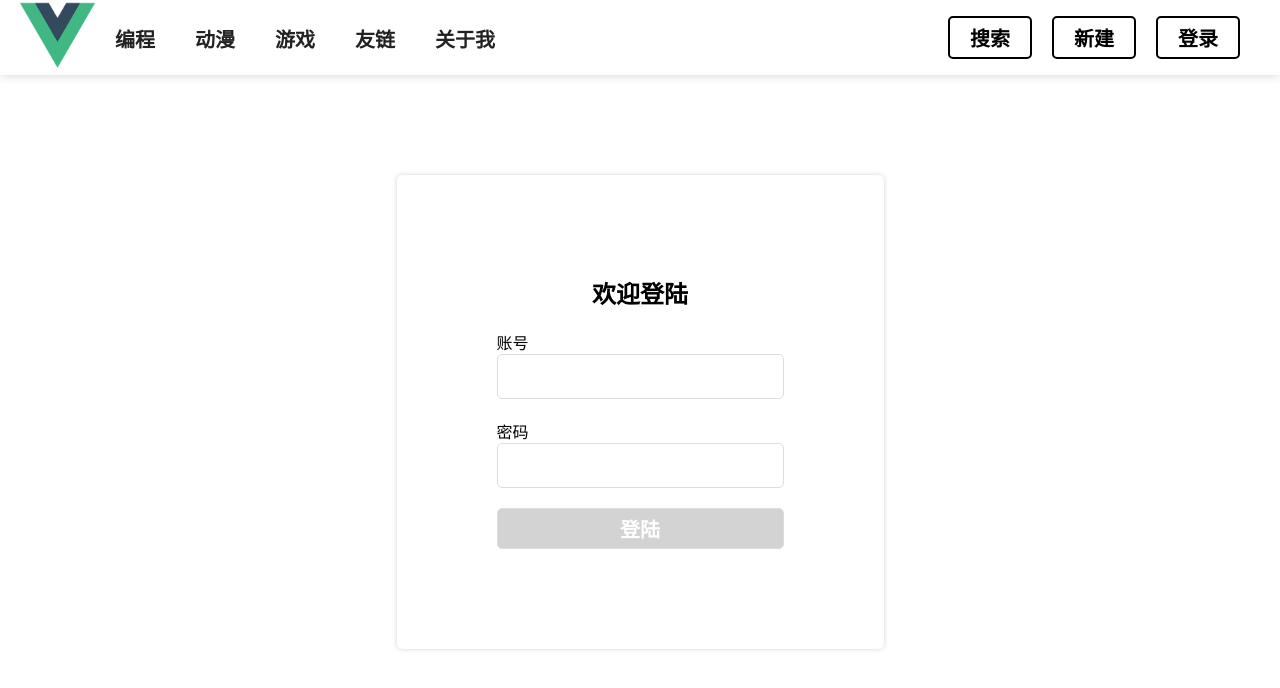
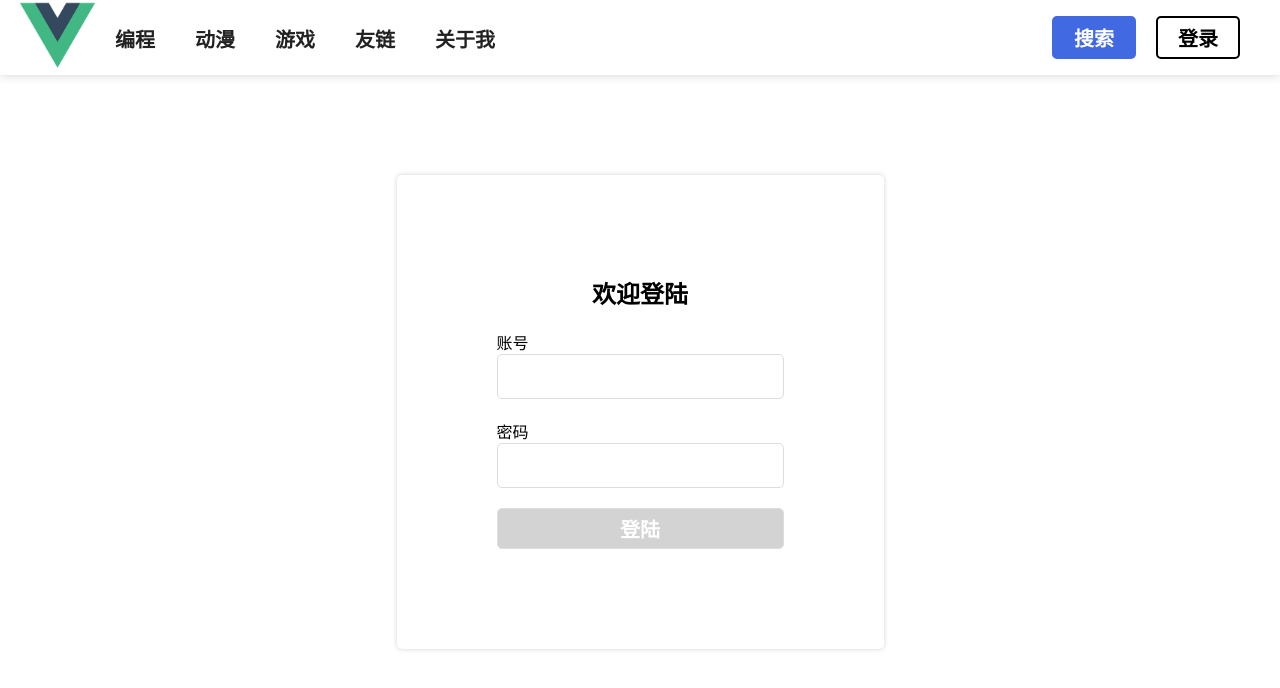
Before and after one commit to luomengfanchen/personal-site-vue, a Vue app: page /login in a window 1280 px wide. Shown: the top 688 px of the page. Built offline with nearby package versions, Linux system fonts and the light colour scheme.

Commit message:
feat: 使用vuex管理登录状态

```diff
--- a/package.json
+++ b/package.json
@@ -12,12 +12,14 @@
     "core-js": "^3.6.5",
     "vue": "^2.6.11",
     "vue-axios": "^3.2.4",
-        "vue-router": "^3.2.0"
+    "vue-router": "^3.2.0",
+    "vuex": "^3.4.0"
   },
   "devDependencies": {
     "@vue/cli-plugin-babel": "~4.5.0",
     "@vue/cli-plugin-eslint": "~4.5.0",
     "@vue/cli-plugin-router": "^4.5.13",
+    "@vue/cli-plugin-vuex": "^4.5.13",
     "@vue/cli-service": "~4.5.0",
     "babel-eslint": "^10.1.0",
     "eslint": "^6.7.2",
--- a/src/components/Header.vue
+++ b/src/components/Header.vue
@@ -14,9 +14,9 @@
 
         <!-- 用户操作 -->
         <div class="nav-btn-group">
-            <a href="/search" class="nav-btn">搜索</a>
-            <a href="/create" class="nav-btn">新建</a>
-            <a href="/login" class="nav-btn">登录</a>
+            <a href="/search" class="nav-btn-primary">搜索</a>
+            <a href="/create" class="nav-btn" v-if="$store.getters.getLoginStatus != undefined">新建</a>
+            <a href="/login" class="nav-btn" v-else>登录</a>
         </div>
     </header>
 </template>
@@ -89,4 +89,22 @@ export default {
     color: #fff;
     transition: all 0.2s ease-out 0s;
 }
+
+.nav-btn-primary{
+    background-color: #4169e1;
+    border: #4169e1 solid 2px;
+    border-radius: 5px;
+    color: #fff;
+    font-family: 'Source Han Serif';
+    font-weight: bold;
+    font-size: 20px;
+    margin-right: 20px;
+    padding: 5px 20px;
+    text-decoration: none;
+}
+.nav-btn-primary:hover {
+    background-color: #5e7edd;
+    border: #5e7edd solid 2px;
+    transition: all 0.2s ease-out 0s;
+}
 </style>
--- a/src/main.js
+++ b/src/main.js
@@ -3,6 +3,7 @@ import axios from 'axios'
 import VueAxios from 'vue-axios'
 import App from './App.vue'
 import router from './router'
+import store from './store'
 
 Vue.config.productionTip = false
 
@@ -11,5 +12,6 @@ Vue.use(VueAxios, axios)
 
 new Vue({
     router,
+    store,
     render: (h) => h(App)
 }).$mount('#app')
--- /dev/null
+++ b/src/store/index.js
@@ -0,0 +1,25 @@
+import Vue from 'vue'
+import Vuex from 'vuex'
+
+Vue.use(Vuex)
+
+export default new Vuex.Store({
+    state: {
+        loginStatus: sessionStorage.getItem('token')
+    },
+    getters: {
+        getLoginStatus: (state) => {
+            return state.loginStatus
+        }
+    },
+    mutations: {
+        setLoginStatus: (state, status) => {
+            state.loginStatus = status
+        }
+    },
+    actions: {
+        asyncLoginStatus: (context, status) => {
+            context.commit('setLoginStatus', status)
+        }
+    }
+})
--- a/src/views/Login.vue
+++ b/src/views/Login.vue
@@ -40,6 +40,7 @@ export default {
                 })
                 .then((response) => {
                     sessionStorage.setItem('token', response.data.token)
+                    this.$store.dispatch('asyncLoginStatus', response.data.token)
                     this.$router.push('/')
                 })
                 .catch(() => {
```
Also changed, not shown: 1 other file (tests, documents, lock files or other folders). Lines whose indentation alone changed are shown as unchanged.
